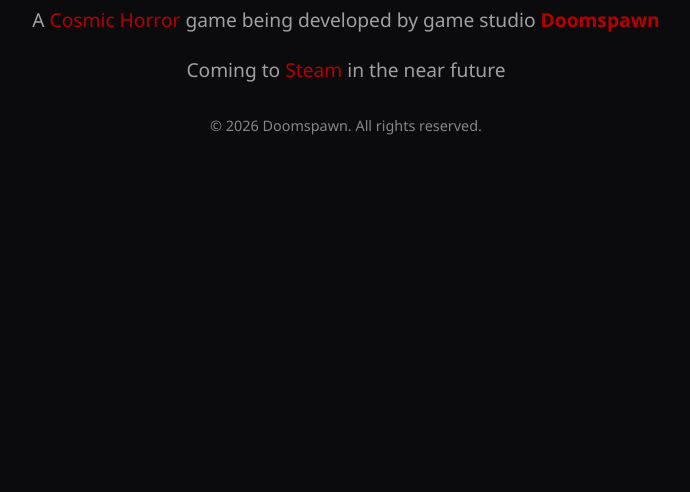
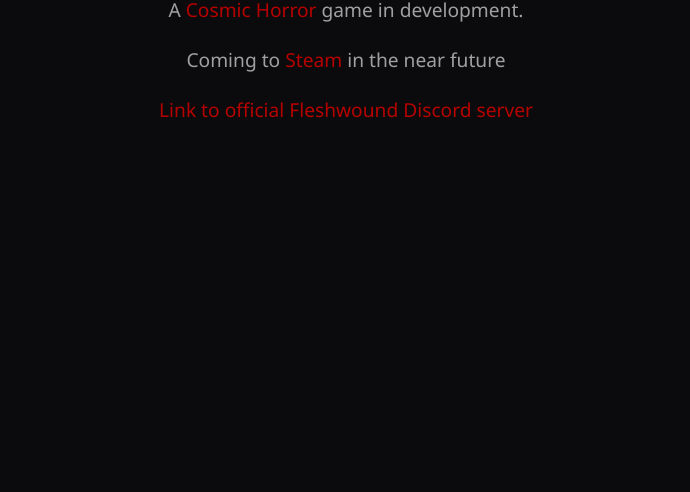
Before and after one commit to arnarb89/Fleshwound-Site, a plain HTML site: page index.html in a window 1280 px wide. Shown: the part 308-800 px from the top of the page, without its empty margins (294-984 px from the left). Drawn offline with Linux system fonts and the light colour scheme.

Commit message:
update with discord link and removing "Doomspawn" references.

```diff
--- a/index.html
+++ b/index.html
@@ -55,14 +55,14 @@
     <div class="container">
         <h1><a href="https://www.fleshwound.gg">Fleshwound</a></h1>
         <p>
-            A <span class="custom-highlight">Cosmic Horror</span> game being developed by game studio <span class="studio"><a href="https://www.doomspawn.com">Doomspawn</a></span>
+            A <span class="custom-highlight">Cosmic Horror</span> game in development.</a></span>
         </p>
         <p>
             Coming to <span class="custom-highlight">Steam</span> in the near future
         </p>
-        <div class="footer">
-            &copy; 2026 Doomspawn. All rights reserved.
-        </div>
+        <p>
+            <a href="https://discord.gg/yEefMQubd4">Link to official Fleshwound Discord server</a>
+        </p>
     </div>
 </body>
 </html>
```
